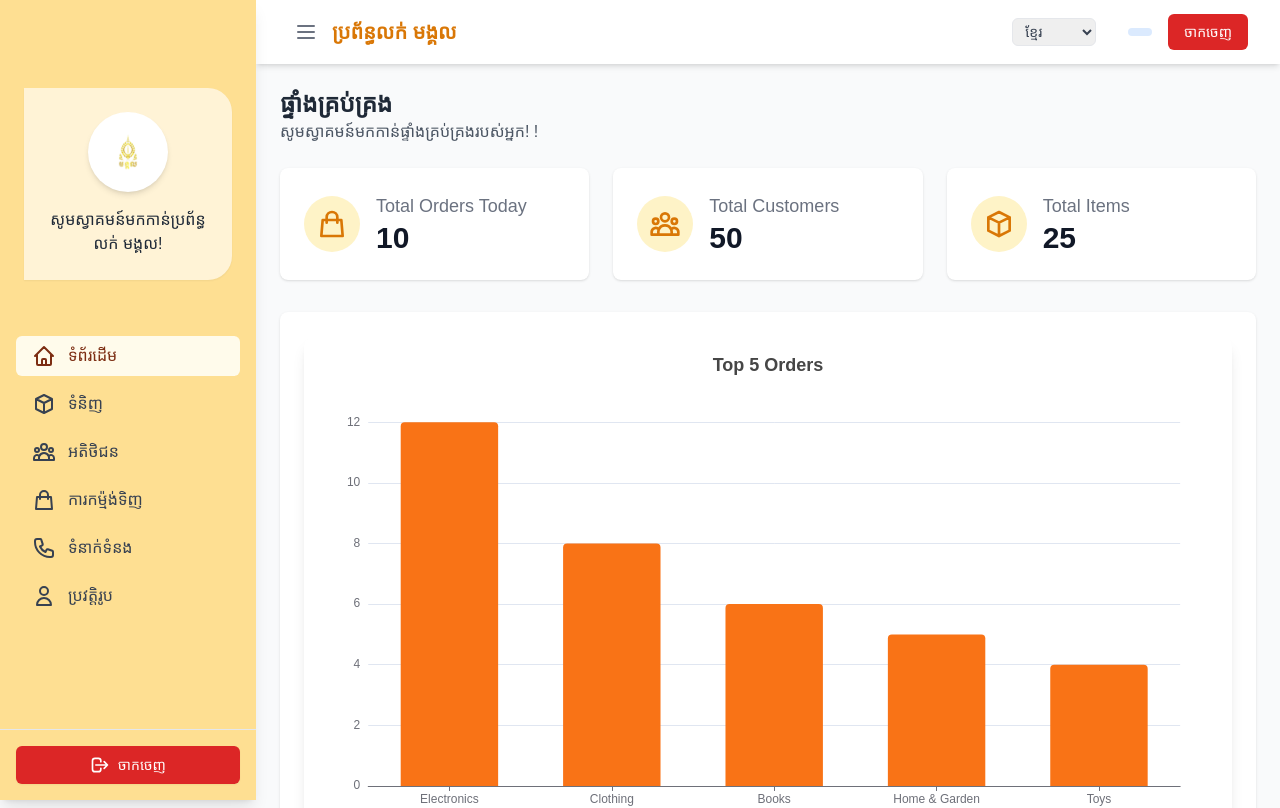
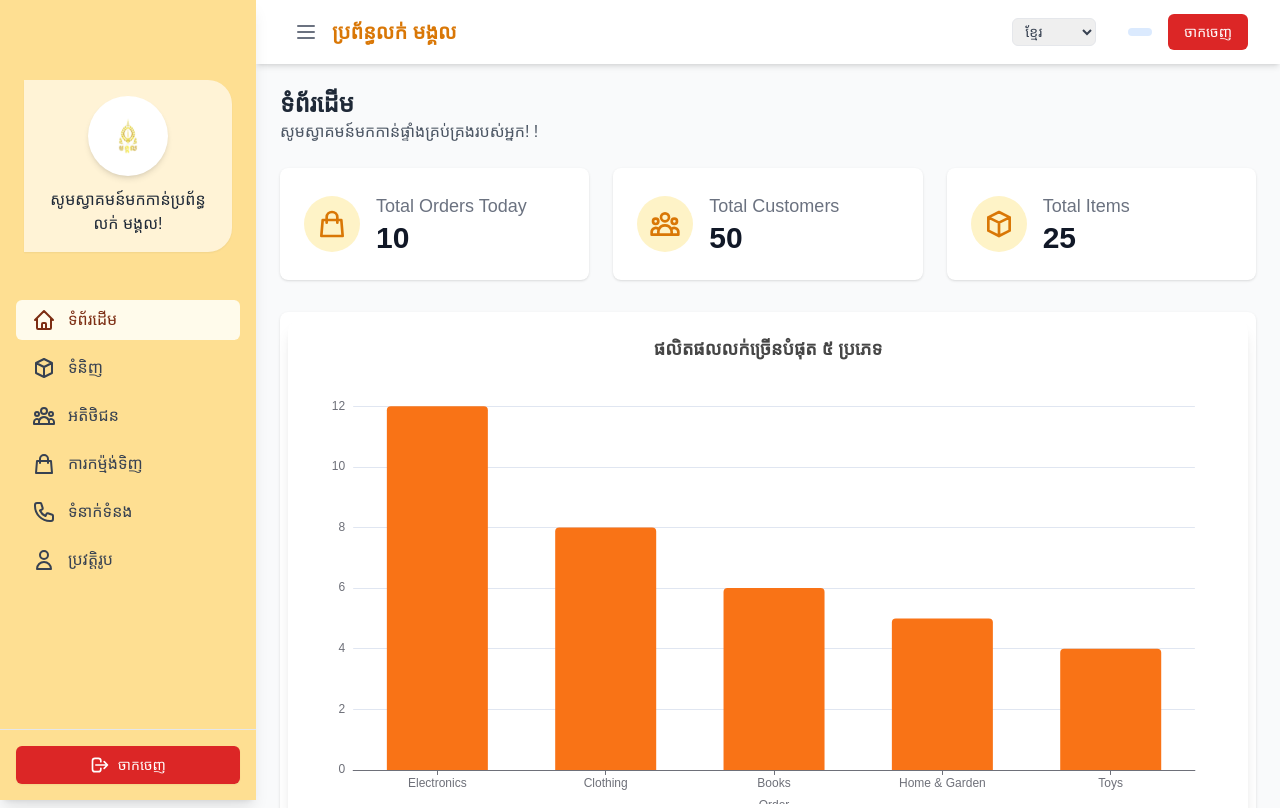
Before and after one commit to StrikerEurika/mongkol-sale-system, a Vue app in the folder frontend/: page / in a window 1280 px wide. Shown: the top 808 px of the page. Built offline with nearby package versions, Linux system fonts and the light colour scheme; a web font is replaced by a local one.

Commit message:
add top 5 ordered product plot

```diff
--- a/frontend/src/components/DashboardCards.vue
+++ b/frontend/src/components/DashboardCards.vue
@@ -1,6 +1,5 @@
 <!-- src/components/DashboardCards.vue -->
 <template>
-  <div class="grid grid-cols-1 md:grid-cols-3 gap-6 mb-8">
     <div class="bg-white p-6 rounded-lg shadow">
       <div class="flex items-center">
         <div class="p-3 rounded-full bg-orange-100 text-orange-600">
@@ -42,7 +41,6 @@
         </div>
       </div>
     </div>
-  </div>
 </template>
 
 <script setup lang="ts">
--- a/frontend/src/components/Sidebar.vue
+++ b/frontend/src/components/Sidebar.vue
@@ -10,12 +10,12 @@
     aria-label="Main navigation"
   >
     <!-- Top header with rounded right edge, centered emblem and welcome text -->
-    <div class="px-6 pt-6 pb-8">
+    <div class="px-6 pt-4 pb-6">
       <div
-        class="bg-[#FFF3D6] rounded-tr-3xl rounded-br-3xl p-6 flex flex-col items-center shadow-sm"
+        class="bg-[#FFF3D6] rounded-tr-3xl rounded-br-3xl p-4 flex flex-col items-center shadow-sm"
       >
         <div
-          class="w-20 h-20 bg-white rounded-full flex items-center justify-center shadow-md mb-4"
+          class="w-20 h-20 bg-white rounded-full flex items-center justify-center shadow-md mb-3"
         >
           <!-- small emblem placeholder (replace with real logo if available) -->
           <img src="/mongkol-logo.svg" alt="Mongkol" class="w-12 h-12" />
--- a/frontend/src/components/ProductionBarsPlot.vue
+++ b/frontend/src/components/Top5OrderedProductionBarsPlot.vue
@@ -2,12 +2,15 @@
   <!-- Responsive container for the chart -->
   <div
     ref="chartContainerRef"
-    class="w-full h-96 md:h-[400px] lg:h-[500px] bg-white rounded-xl shadow-lg p-4 transition-all duration-300"
+    class="w-full h-200 md:h-[400px] lg:h-[500px] bg-white rounded-xl shadow-lg p-4 transition-all duration-300"
   >
     <!-- Fallback when chart fails to render -->
     <div
       v-if="!chartInstance"
-      :class="['flex items-center,justify-center h-full text-gray-500']"
+      :class="[
+        'flex items-center,justify-center h-full text-gray-500',
+        $t('fontFamilyClass.body'),
+      ]"
     >
       Loading chart...
     </div>
@@ -44,7 +47,6 @@ echarts.use([
 
 // Define props interface with flexible data options
 interface BarChartProps {
-  // Alternative 1: Array of objects with category and value
   data?: Array<{
     category: string;
     value: number;
@@ -68,7 +70,7 @@ const props = withDefaults(defineProps<BarChartProps>(), {
   title: "",
   xAxisName: "",
   yAxisName: "",
-  color: "#4f46e5", // Tailwind indigo-600
+  color: "#4f46e5",
   autoResize: true,
   animation: true,
 });
@@ -80,7 +82,7 @@ const chartInstance: Ref<echarts.ECharts | null> = ref(null);
 
 // Computed property to normalize data format
 const normalizedData = computed(() => {
-  // Use separate arrays if provided (takes precedence)
+  // Use separate arrays if provided
   if (props.categories.length && props.values.length) {
     return {
       categories: props.categories,
--- a/frontend/src/locales/en.json
+++ b/frontend/src/locales/en.json
@@ -14,13 +14,12 @@
     "components.sidebar.sidebarNavigation.contacts": "Contacts",
     "components.sidebar.sidebarNavigation.profile": "Profile",
 
-    "pages.homePage.title": "Home Page",
-    "pages.homePage.welcomeMessage": "Welcome back, ",
-    "pages.homePage.dashboard.title": "Dashboard",
-    "pages.homePage.dashboard.welcomeMessage": "Welcome to your dashboard!",
+    "pages.homePage.pageTitle": "Home Page",
+    "pages.homePage.top5ProductPlot.plotTitle": "Top 5 Best Selling Products",
+    "pages.homePage.welcomeMessage": "Welcome to your dashboard!",
     "pages.homePage.quickAccess": "Quick Access",
 
-    "pages.itemsPage.title": "Items",
+    "pages.itemsPage.pageTitle": "Items",
     "pages.itemsPage.addItemButton": "Add New Item",
     "pages.itemsPage.filterByProduct": "Filter by Product",
     "pages.itemsPage.filterBySize": "Filter by Size",
--- a/frontend/src/locales/kh.json
+++ b/frontend/src/locales/kh.json
@@ -12,12 +12,13 @@
     "components.sidebar.sidebarNavigation.settings": "ការកំណត់",
     "components.sidebar.sidebarNavigation.contacts": "ទំនាក់ទំនង",
     "components.sidebar.sidebarNavigation.profile": "ប្រវត្តិរូប",
-    "pages.homePage.title": "ទំព័រដើម",
-    "pages.homePage.welcomeMessage": "សូមស្វាគមន៍ត្រឡប់មកវិញ, ",
-    "pages.homePage.dashboard.title": "ផ្ទាំងគ្រប់គ្រង",
-    "pages.homePage.dashboard.welcomeMessage": "សូមស្វាគមន៍មកកាន់ផ្ទាំងគ្រប់គ្រងរបស់អ្នក!",
+
+    "pages.homePage.top5ProductPlot.plotTitle": "ផលិតផលលក់ច្រើនបំផុត ៥ ប្រភេទ",
+    "pages.homePage.pageTitle": "ទំព័រដើម",
+    "pages.homePage.welcomeMessage": "សូមស្វាគមន៍មកកាន់ផ្ទាំងគ្រប់គ្រងរបស់អ្នក!",
     "pages.homePage.quickAccess": "ចូលប្រើរហ័ស",
-    "pages.itemsPage.title": "ទំនិញ",
+
+    "pages.itemsPage.pageTitle": "ទំនិញ",
     "pages.itemsPage.addItemButton": "បន្ថែមទំនិញថ្មី",
     "pages.itemsPage.filterByProduct": "តម្រៀបតាមផលិតផល",
     "pages.itemsPage.filterBySize": "តម្រៀបតាមទំហំ",
@@ -34,6 +35,7 @@
     "pages.itemsPage.addItemModal.price": "តម្លៃ",
     "pages.itemsPage.addItemModal.saveButton": "រក្សាទុក",
     "pages.itemsPage.addItemModal.cancelButton": "បោះបង់",
+
     "pages.authPage.title": "ចូលទៅកាន់ប្រព័ន្ធលក់ មង្គល",
     "pages.authPage.welcome": "សូមស្វាគមន៍មកកាន់ប្រព័ន្ធលក់ មង្គល!",
     "pages.authPage.signInButton": "ចូល",
--- a/frontend/src/views/Home.vue
+++ b/frontend/src/views/Home.vue
@@ -3,31 +3,34 @@
   <div class="p-6">
     <div class="mb-6">
       <h1 class="text-2xl font-bold text-gray-800">
-        {{ $t("pages.homePage.dashboard.title") }}
+        {{ $t("pages.homePage.pageTitle") }}
       </h1>
       <p class="text-gray-600">
-        {{ $t("pages.homePage.dashboard.welcomeMessage") }} {{ user?.name }}!
+        {{ $t("pages.homePage.welcomeMessage") }} {{ user?.name }}!
       </p>
     </div>
 
     <!-- Dashboard Cards -->
-    <DashboardCards
-      :total-orders="dashboardData.totalOrders"
-      :total-customers="dashboardData.totalCustomers"
-      :total-items="dashboardData.totalItems"
-    />
+    <div class="grid grid-cols-1 md:grid-cols-3 gap-6 mb-8">
+      <DashboardCards
+        :total-orders="dashboardData.totalOrders"
+        :total-customers="dashboardData.totalCustomers"
+        :total-items="dashboardData.totalItems"
+      />
+    </div>
 
     <!-- Top 5 Orders Chart -->
-    <section class="bg-white p-6 rounded-lg shadow mb-8">
-      <ProductionBarsPlot
+    <section class="bg-white p-2 rounded-lg shadow mb-8">
+      <Top5OrderedProductionBarsPlot
         :data="
           dashboardData.topOrders.map((order) => ({
             category: order.name,
             value: order.quantity,
           }))
         "
-        title="Top 5 Orders"
-        x-axis-name="Order Categories"
+        :title="$t('pages.homePage.top5ProductPlot.plotTitle')"
+        x-axis-name="Order
+      Categories"
         y-axis-name="Quantity"
         color="#f97316"
       />
@@ -168,7 +171,7 @@ import { ref, computed, onMounted } from "vue";
 import { useAuthStore } from "@/stores/auth";
 
 import DashboardCards from "@/components/DashboardCards.vue";
-import ProductionBarsPlot from "@/components/ProductionBarsPlot.vue";
+import Top5OrderedProductionBarsPlot from "@/components/Top5OrderedProductionBarsPlot.vue";
 
 const authStore = useAuthStore();
 
```
